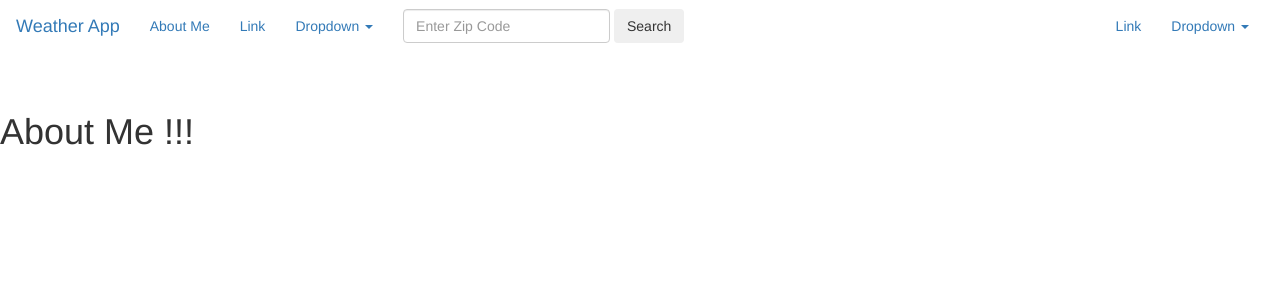
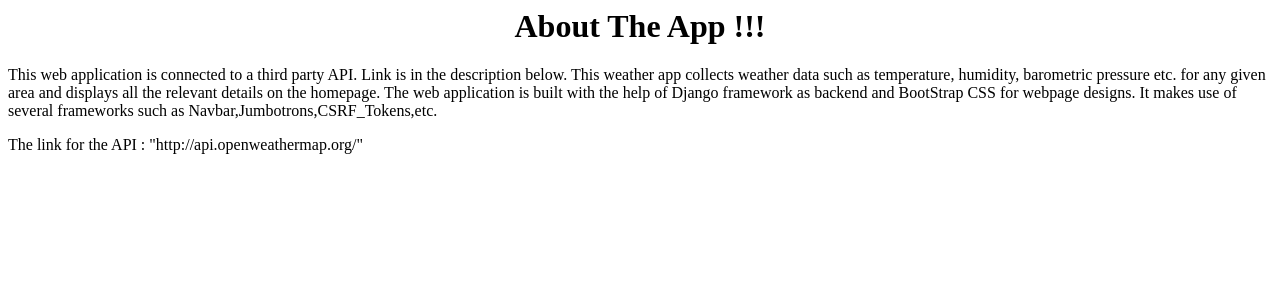
Before and after one commit to mayukh776/django_weather, a Django app: page /about.html in a window 1280 px wide. Shown: the top 300 px of the page. Run offline with Django 3.2, Linux system fonts and the light colour scheme; some libraries are stand-ins or nearby versions.

Commit message:
final commit

```diff
--- a/Weather/settings.py
+++ b/Weather/settings.py
@@ -31,6 +31,7 @@ ALLOWED_HOSTS = []
 # Application definition
 
 INSTALLED_APPS = [
+    'lookup',
     'django.contrib.admin',
     'django.contrib.auth',
     'django.contrib.contenttypes',
--- a/Weather/urls.py
+++ b/Weather/urls.py
@@ -17,6 +17,6 @@ from django.contrib import admin
 from django.urls import path,include
 
 urlpatterns = [
+    path('admin/', admin.site.urls),
     path('',include('lookup.urls')),
-    path('admin/', admin.site.urls),
 ]
--- a/lookup/urls.py
+++ b/lookup/urls.py
@@ -1,6 +1,6 @@
 from django.urls import path
 from . import views
 urlpatterns = [
-    path('',views.home,name="home"),
+    path('',views.index,name="index"),
     path('about.html',views.about,name="about"),
 ]
--- a/lookup/views.py
+++ b/lookup/views.py
@@ -1,60 +1,40 @@
 from django.shortcuts import render
+import json
+import requests
+# Create your views here.
 
-# Create your views here.
-# http://www.airnowapi.org/aq/observation/zipCode/current/?format=application/json&zipCode=20002&distance=25&API_KEY=74AD2A22-A089-4156-B66B-428BF9203477
-def home(request):
-    import json
-    import requests
-    if request.method == "POST":
-        zipcode = request.POST['ZipCode']
-        api_request = requests.get("http://www.airnowapi.org/aq/observation/zipCode/current/?format=application/json&zipCode=" + zipcode + "&distance=25&API_KEY=74AD2A22-A089-4156-B66B-428BF9203477")
+def about(request):
+    return render(request,"about.html",{})
+def index(request):
+    if request.method == 'POST':
+        city = request.POST['city']
+        ''' api key might be expired use your own api_key
+            place api_key in place of appid ="your_api_key_here "  '''
+
+        # source contain JSON data from API
+
+        source = requests.get("http://api.openweathermap.org/data/2.5/weather?q=" + city + "&APPID=8ca31c14830b39c8e8a78b41c454d200")
+
+        # converting JSON data to a dictionary
         try:
-            api = json.loads(api_request.content)
-        except Exception as e:
-            api = "Error ...."
-        if api[0]['Category']['Name'] == "Good":
-            category_description = "(0-50) Air quality is considered satisfactory and air pollution poses little or no risk."
-            category_color = "good"
-        elif api[0]['Category']['Name'] == "Moderate":
-            category_description = "(51-100) Air quality is acceptable; however,for some pollutanats there may be a moderate concern for a very small number of people who are unusually sensitive to air pollution."
-            category_color = "moderate"
-        elif api[0]['Category']['Name'] == "Unhealthy for Sensitive Groups":
-            category_description = "(101-150) Although general public is not likely to be affected at this AQI range,people with lung disease,senior citizens and children are at a greater risk of exposure to ozone whereas people with heart and lung diseases are at a greater risk of exposure to air particles."
-            category_color = "USG"
-        elif api[0]['Category']['Name'] == "Unhealthy":
-            category_description = "(151-200) Everyone may begin to experience health effects; members of sensitive groups may experience more serious health effects."
-            category_color = "Unhealthy"
-        elif api[0]['Category']['Name'] == "Very Unhealthy":
-            category_description = "(201-300) Health alert: Everyone may experience more serious health issues."
-            category_color = "VeryUnhealthy"
-        elif api[0]['Category']['Name'] == "Hazardous":
-            category_description = "(301-500) Health warnings of emergency conditions. The entire population is likely to be affected."
-            category_color = "Hazardous"
-        return render(request,'home.html',{'api':api,'category_description':category_description,'category_color':category_color})
+            list_of_data = json.loads(source.content)
+        except:
+            list_of_data = "Error...."
+        # data for variable list_of_data
+        data = {
+            "icon" : list_of_data['weather'][0]['icon'],
+            "description" : str(list_of_data['weather'][0]['description']),
+            "country_code": str(list_of_data['sys']['country']),
+            "coordinate": str(list_of_data['coord']['lon']) + ' '
+                        + str(list_of_data['coord']['lat']),
+            "temp" : str(list_of_data['main']['temp']),
+            "temp_min" : str(list_of_data['main']['temp_min']) + ' ' + 'K',
+            "temp_max" : str(list_of_data['main']['temp_max']) + ' ' + 'K',
+            "pressure": str(list_of_data['main']['pressure']),
+            "humidity": str(list_of_data['main']['humidity']),
+            "visibility": str(list_of_data['visibility']) + ' ' + 'm',
+            }
+        print(data)
     else:
-        api_request = requests.get("http://www.airnowapi.org/aq/observation/zipCode/current/?format=application/json&zipCode=" + zipcode + "&distance=25&API_KEY=74AD2A22-A089-4156-B66B-428BF9203477")
-        try:
-            api = json.loads(api_request.content)
-        except Exception as e:
-            api = "Error ...."
-        if api[0]['Category']['Name'] == "Good":
-            category_description = "(0-50) Air quality is considered satisfactory and air pollution poses little or no risk."
-            category_color = "good"
-        elif api[0]['Category']['Name'] == "Moderate":
-            category_description = "(51-100) Air quality is acceptable; however,for some pollutanats there may be a moderate concern for a very small number of people who are unusually sensitive to air pollution."
-            category_color = "moderate"
-        elif api[0]['Category']['Name'] == "Unhealthy for Sensitive Groups":
-            category_description = "(101-150) Although general public is not likely to be affected at this AQI range,people with lung disease,senior citizens and children are at a greater risk of exposure to ozone whereas people with heart and lung diseases are at a greater risk of exposure to air particles."
-            category_color = "USG"
-        elif api[0]['Category']['Name'] == "Unhealthy":
-            category_description = "(151-200) Everyone may begin to experience health effects; members of sensitive groups may experience more serious health effects."
-            category_color = "Unhealthy"
-        elif api[0]['Category']['Name'] == "Very Unhealthy":
-            category_description = "(201-300) Health alert: Everyone may experience more serious health issues."
-            category_color = "VeryUnhealthy"
-        elif api[0]['Category']['Name'] == "Hazardous":
-            category_description = "(301-500) Health warnings of emergency conditions. The entire population is likely to be affected."
-            category_color = "Hazardous"
-        return render(request,'home.html',{'api':api,'category_description':category_description,'category_color':category_color})
-def about(request):
-    return render(request,'about.html')
+        data ={}
+    return render(request, "index.html", data)
--- a/templates/about.html
+++ b/templates/about.html
@@ -1,4 +1,6 @@
-{% extends 'base.html' %}
 {% block content %}
-<h1>About Me !!!</h1>
+<h1 style="text-align:center;">About The App !!!</h1>
+<p>This web application is connected to a third party API. Link is in the description below. This weather app  collects weather data such as temperature, humidity, barometric pressure etc. for any given area and displays all the relevant details on the homepage.
+    The web application is built with the help of Django framework as backend and BootStrap CSS for webpage designs. It makes use of several frameworks such as Navbar,Jumbotrons,CSRF_Tokens,etc.</p>
+ <p>The link for the API : "http://api.openweathermap.org/"</p>
 {% endblock %}
```
Also changed, not shown: templates/index.html (added, +75 -0 lines), Static/Chennai_rains-EPS.jpg (added).
